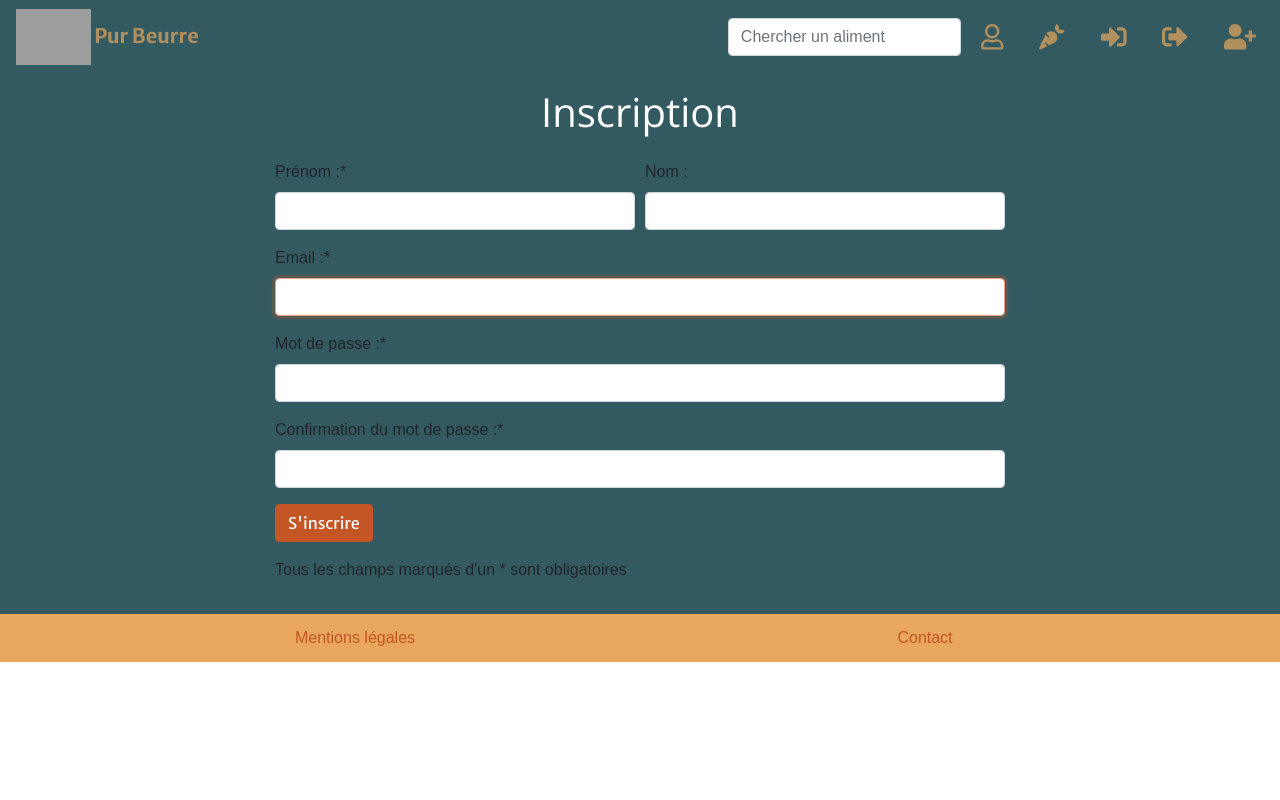
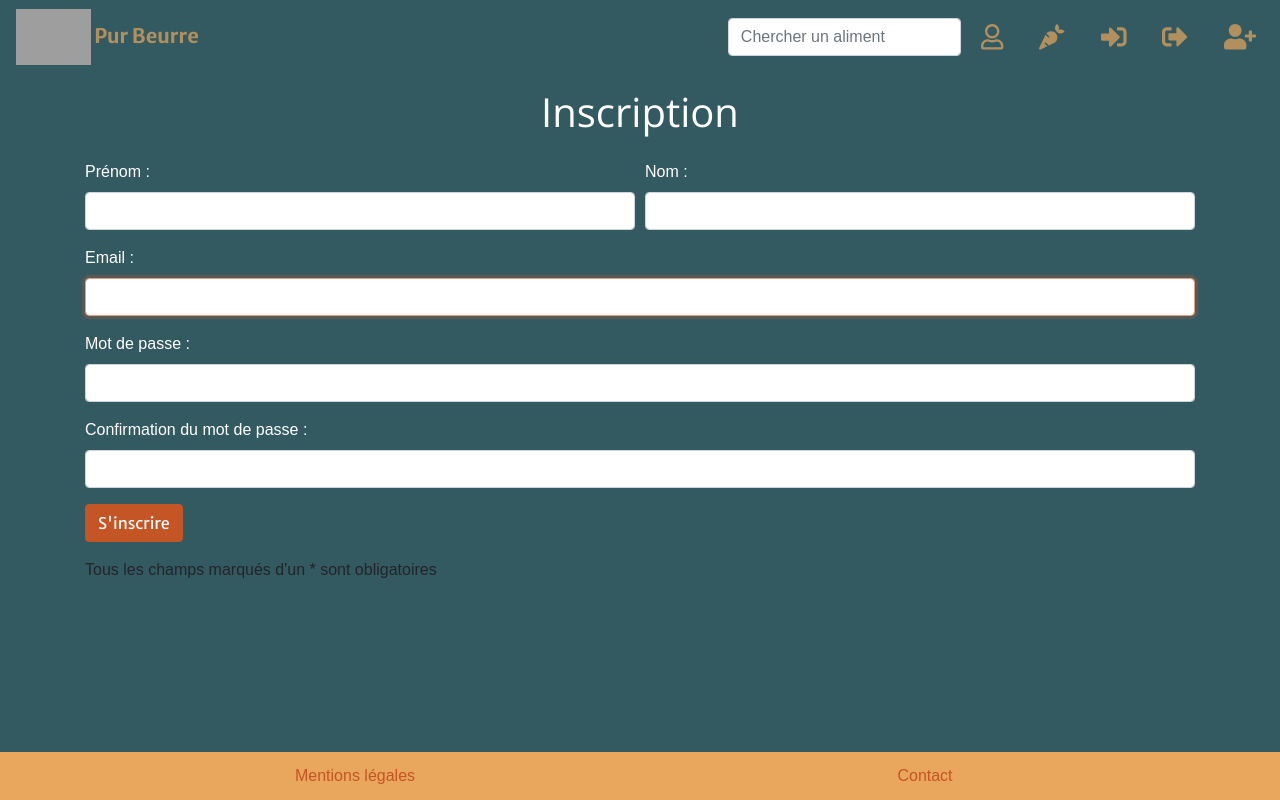
Before and after one commit to GuillaumeOj/Pur-Beurre, a Django app: page /user/registration/ in a window 1280 px wide. Run offline with Django 3.2, Linux system fonts and the light colour scheme; some libraries are stand-ins or nearby versions; some web fonts are replaced; grey boxes are pictures that could not be loaded.

Commit message:
Improve registration form

```diff
--- /dev/null
+++ b/static/src/scss/_forms.scss
@@ -0,0 +1,9 @@
+.invalid-feedback {
+  .errorlist {
+    list-style-type: none;
+    margin-bottom: 0;
+    padding-left: 0.3rem;
+    font-size: 1rem;
+    font-weight: bold;
+  }
+}
--- /dev/null
+++ b/static/src/scss/_registration.scss
@@ -0,0 +1,8 @@
+#registration {
+  padding-top: calc(#{$navbar-height} + 1rem) !important;
+  padding-bottom: 1rem;
+  min-height: calc(100vh - #{$footer-height});
+  label {
+    color: white;
+  }
+}
--- a/static/src/scss/_signup.scss
+++ /dev/null
@@ -1,4 +0,0 @@
-#signup {
-  padding-top: calc(#{$navbar-height} + 1rem) !important;
-  padding-bottom: 1rem;
-}
--- a/static/src/scss/styles.scss
+++ b/static/src/scss/styles.scss
@@ -12,7 +12,8 @@
 @import "./about.scss";
 @import "./contact.scss";
 @import "./footer.scss";
-@import "./signup.scss";
+@import "./registration.scss";
+@import "./forms.scss";
 
 // Import custom utilities
 @import "./utilities.scss";
--- a/user/forms.py
+++ b/user/forms.py
@@ -1,5 +1,6 @@
 from django.contrib.auth.forms import UserCreationForm
 from django import forms
+from django.utils.translation import gettext_lazy as _
 
 from .models import CustomUser
 
--- a/user/templates/user/registration.html
+++ b/user/templates/user/registration.html
@@ -4,24 +4,24 @@
 {% block title %}Inscription{% endblock title %}
 {% block content %}
 <!-- Signin form -->
-<section class="page-section bg-moules" id="signup">
+<section class="page-section bg-moules" id="registration">
 	<div class="container">
 		<div class="row mb-3">
 			<h1 class="col text-white text-center">Inscription</h1>
 		</div>
 		<div class="row justify-content-center">
-			<form method="post" action="{% url "user:registration" %}" class="col-sm-8" novalidate>
+			<form method="post" action="{% url "user:registration" %}" class="col-lg" novalidate>
 				{% csrf_token %}
 				<div class="form-row">
-					<div class="form-group col">
-						{{ form.first_name.label_tag }}*
+					<div class="form-group col-md">
+						{{ form.first_name.label_tag }}
 						{{ form.first_name|add_css:"form-control" }}
 						<div
 							class="invalid-feedback {% if form.first_name.errors%}d-inline{% endif%}">
 							{{ form.first_name.errors }}
 						</div>
 					</div>
-					<div class="form-group col">
+					<div class="form-group col-md">
 						{{ form.last_name.label_tag }}
 						{{ form.last_name|add_css:"form-control" }}
 						<div
@@ -31,18 +31,18 @@
 					</div>
 				</div>
 				<div class="form-group">
-					{{ form.email.label_tag }}*
+					{{ form.email.label_tag }}
 					{{ form.email|add_css:"form-control" }}
 					<div class="invalid-feedback {% if form.email.errors%}d-inline{% endif%}">
 						{{ form.email.errors }}
 					</div>
 				</div>
 				<div class="form-group">
-					{{ form.password1.label_tag }}*
+					{{ form.password1.label_tag }}
 					{{ form.password1|add_css:"form-control" }}
 				</div>
 				<div class="form-group">
-					{{ form.password2.label_tag }}*
+					{{ form.password2.label_tag }}
 					{{ form.password2|add_css:"form-control" }}
 					<div class="invalid-feedback {% if form.password1.errors%}d-inline{% endif%}">
 						{{ form.password1.errors }}
```
Also changed, not shown: static/dist/css/styles.css.
